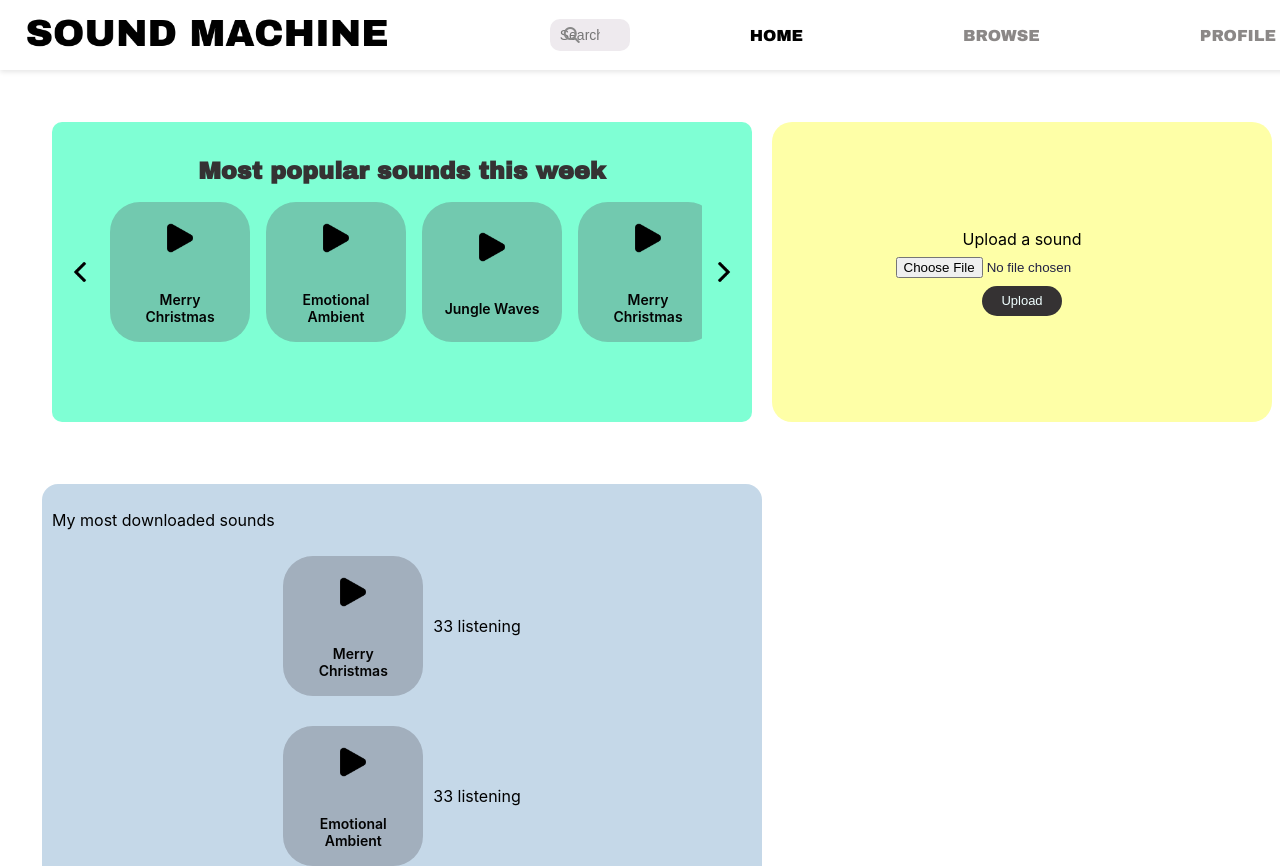
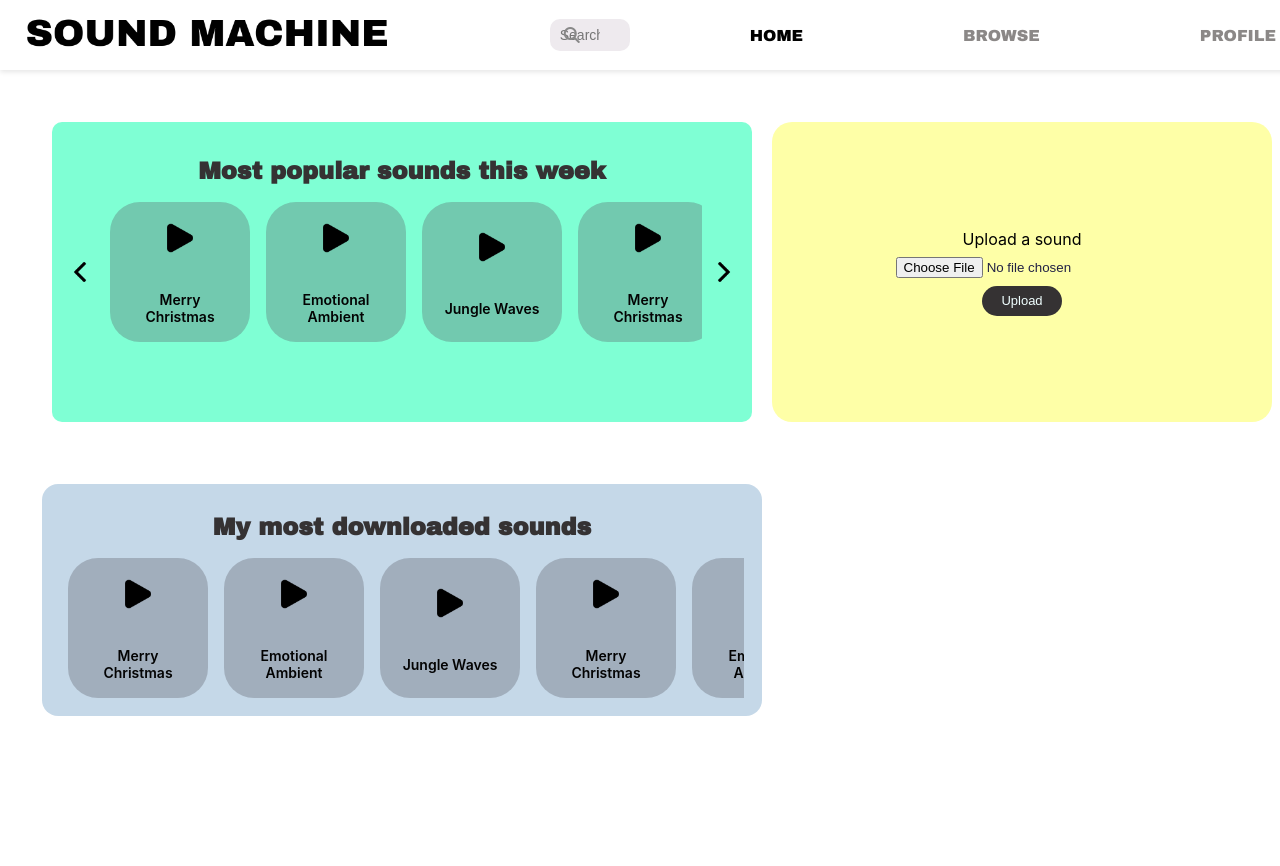
Before and after one commit to martinoauriane/soundmachine-frontend, a React (Create React App) app: page / in a window 1280 px wide. Shown: the top 866 px of the page. Built offline with nearby package versions, Linux system fonts and the light colour scheme; no server answers.

Commit message:
switched: direction in downloaded list

```diff
--- a/src/components/MostDownloaded.tsx
+++ b/src/components/MostDownloaded.tsx
@@ -16,19 +16,18 @@ function MostDownloaded() {
     setTracksArray(soundsArray);
   }, [soundsArray]);
 
-  const mostDownloaded = tracksArray?.map((sound) => {
+  const horizontalMostDownloaded = tracksArray?.map((sound) => {
     return (
-      <div className="space">
+      <div className="sound">
         <SoundBox trackName={sound.name} trackUrl={sound.url} />
-        <p> 33 listening</p>
       </div>
     );
   });
 
   return (
     <div className="mostdownloaded-container">
-      <p className="balise"> My most downloaded sounds </p>
-      {mostDownloaded}
+      <p className="title"> My most downloaded sounds </p>
+      <div className="download-list">{horizontalMostDownloaded}</div>
     </div>
   );
 }
--- a/src/components/MostPopularSoundsComponent.tsx
+++ b/src/components/MostPopularSoundsComponent.tsx
@@ -6,9 +6,6 @@ import { soundsArray } from "../utils";
 // style
 import "../css/mostPopularSounds.css";
 import "../css/generic.css";
-import { Box } from "@mui/material";
-import Spacer from "./spacer";
-import ArrowButton from "./ArrowButton";
 
 export function MostPopularSoundsComponent({ title }: any) {
   const [inputText, setInputText] = useState("");
--- a/src/css/mostdownloaded.css
+++ b/src/css/mostdownloaded.css
@@ -27,3 +27,15 @@
   margin-top: 10px;
   padding: 10px;
 }
+
+.download-list {
+  display: flex;
+  flex-direction: row;
+  margin: 0 8px;
+  padding: 8px;
+  gap: 16px;
+  flex-wrap: nowrap; /* horizontal scroll */
+  overflow-x: auto;
+  scroll-behavior: smooth;
+  -webkit-overflow-scrolling: touch;
+}
```
